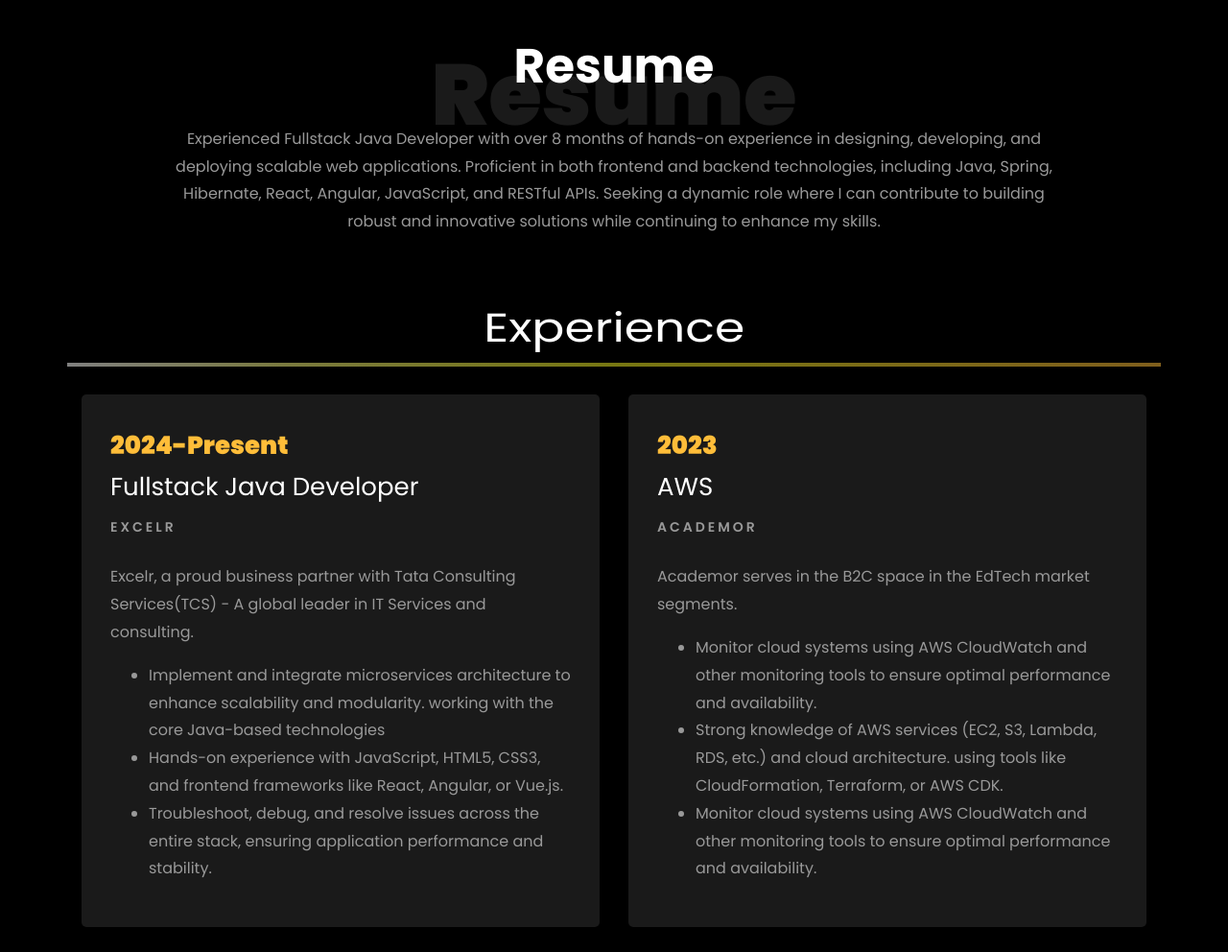
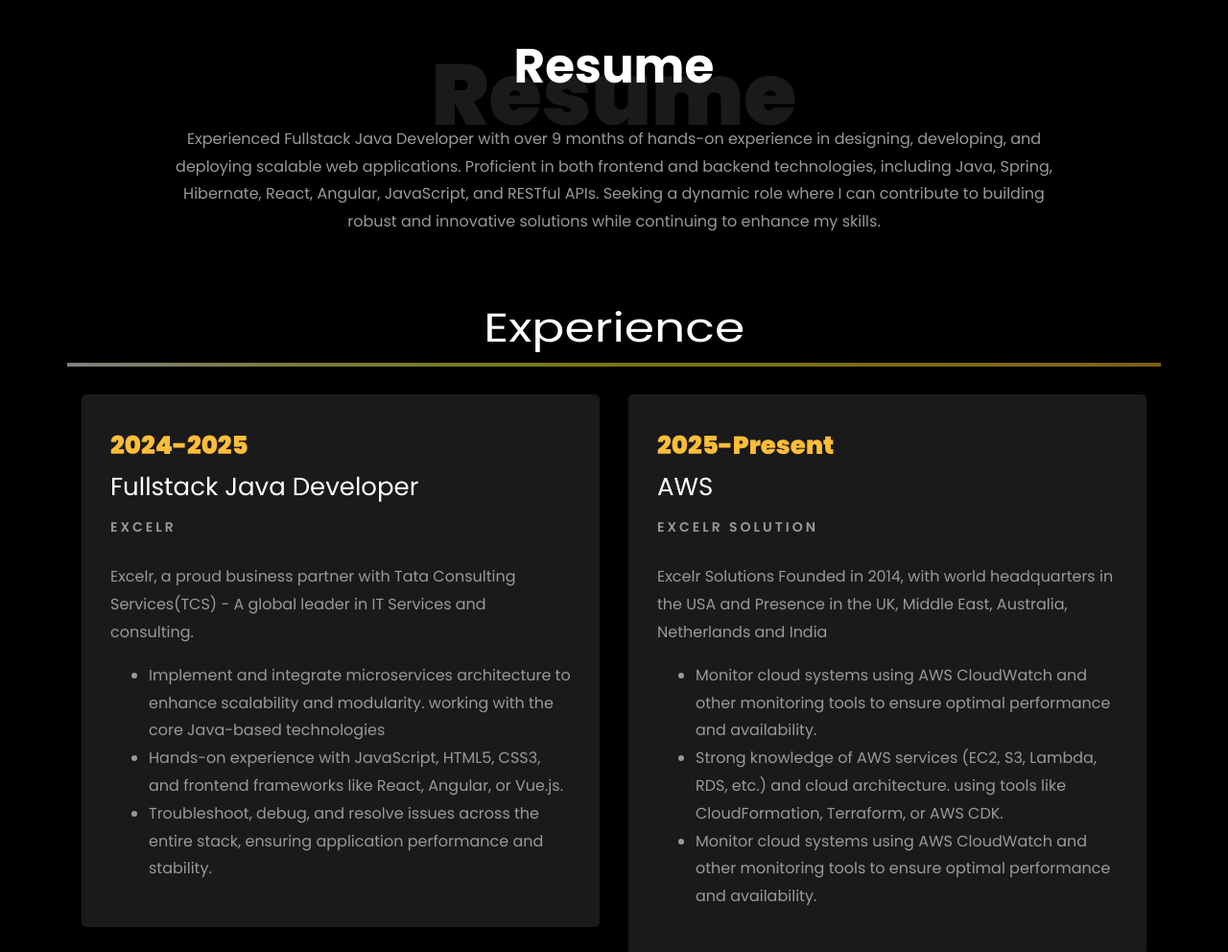
Before and after one commit to murselin-fsd/murselinkhan.github.io, a plain HTML site: page index.html in a window 1280 px wide. Shown: the part 1820-2812 px from the top of the page at 96% size. Drawn offline with Linux system fonts and the light colour scheme; files whose address does not match are found by name.

Commit message:
Update index.html

```diff
--- a/index.html
+++ b/index.html
@@ -221,7 +221,7 @@
 									  <div class="about-info">
 										<p><span class="title-s">Name: </span> <span>Murselin Khan</span></p>
 										<p><span class="title-s">Job Role: </span> <span>Full-Stack java developer</span></p>
-										<p><span class="title-s">Experience: </span> <span>0 Years 8 Months</span></p>
+										<p><span class="title-s">Experience: </span> <span>0 Years 9 Months</span></p>
 										<p><span class="title-s">Address: </span> <span>Bengaluru, India</span></p>
 									  </div>
 									</div>
@@ -323,7 +323,7 @@
           <div class="col-md-10 heading-section text-center ftco-animate">
           	<h1 class="big big-2">Resume</h1>
             <h2 class="mb-4">Resume</h2>
-            <p>Experienced Fullstack Java Developer with over 8 months of hands-on experience in designing, developing, and deploying scalable web applications. Proficient in both frontend and backend technologies, including Java, Spring, Hibernate, React, Angular, JavaScript, and RESTful APIs. Seeking a dynamic role where I can contribute to building robust and innovative solutions while continuing to enhance my skills.</p>
+            <p>Experienced Fullstack Java Developer with over 9 months of hands-on experience in designing, developing, and deploying scalable web applications. Proficient in both frontend and backend technologies, including Java, Spring, Hibernate, React, Angular, JavaScript, and RESTful APIs. Seeking a dynamic role where I can contribute to building robust and innovative solutions while continuing to enhance my skills.</p>
           </div>
         </div>
 
@@ -336,7 +336,7 @@
 		<div class="row">
 				<div class="col-md-6">
 					<div class="resume-wrap ftco-animate">
-						<span class="date">2024-Present</span>
+						<span class="date">2024-2025</span>
 						<h2>Fullstack Java Developer</h2>
 						<span class="position">Excelr</span>
 						<p class="mt-4">Excelr, a proud business partner with Tata Consulting Services(TCS) - A global leader in IT Services and consulting.
@@ -352,10 +352,10 @@
 
 				<div class="col-md-6">
 					<div class="resume-wrap ftco-animate">
-						<span class="date">2023</span>
+						<span class="date">2025-Present</span>
 						<h2>AWS</h2>
-						<span class="position">Academor</span>
-						<p class="mt-4">Academor serves in the B2C space in the EdTech market segments.
+						<span class="position">Excelr Solution</span>
+						<p class="mt-4">Excelr Solutions Founded in 2014, with world headquarters in the USA and Presence in the UK, Middle East, Australia, Netherlands and India
 
 							<ul>
 								<li>Monitor cloud systems using AWS CloudWatch and other monitoring tools to ensure optimal performance and availability.</li>
@@ -399,7 +399,7 @@
 
     		<div class="row justify-content-center mt-5">
     			<div class="col-md-6 text-center ftco-animate">
-    				<p><a href="#" class="btn btn-primary py-4 px-5">Download CV</a></p>
+    				<p><a href="#" class="btn btn-primary py-4 px-5">Download CV</a>https://drive.google.com/file/d/1npXNuWuLrjmf4kVM_tzqwqsCWcxg3eOo/view?usp=drive_link</p>
     			</div>
     		</div>
     	</div>
```
